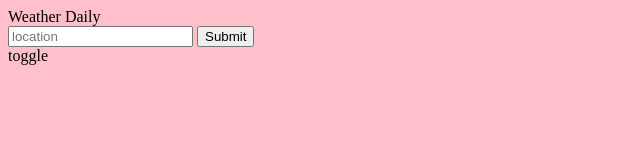
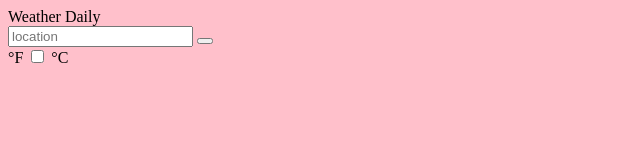
Before and after one commit to lisa-go/weather-app, a plain HTML site: page index.html in a window 1280 px wide. Shown: the whole page, without its empty margins (0-640 px from the left). Drawn offline with Linux system fonts and the light colour scheme; no server answers.

Commit message:
added degree switch to toggle between f and c, hover forecast card to see humidity.

```diff
--- a/index.html
+++ b/index.html
@@ -14,10 +14,17 @@
 
         <div class="search">
             <input type="text" id="location" placeholder="location">
-            <button id="submit">Submit</button>
+            <button id="submit"> </button>
         </div>
 
-        <div class="toggleDeg">toggle</div>
+        <div class="toggleDeg">
+            <span class="degt">°F</span>
+            <label class="switch">
+                <input type="checkbox" id="degSwitch">
+                <span class="slider round"></span>
+              </label>
+            <span class="degt">°C</span>
+        </div>
     </div>
 
 
```
